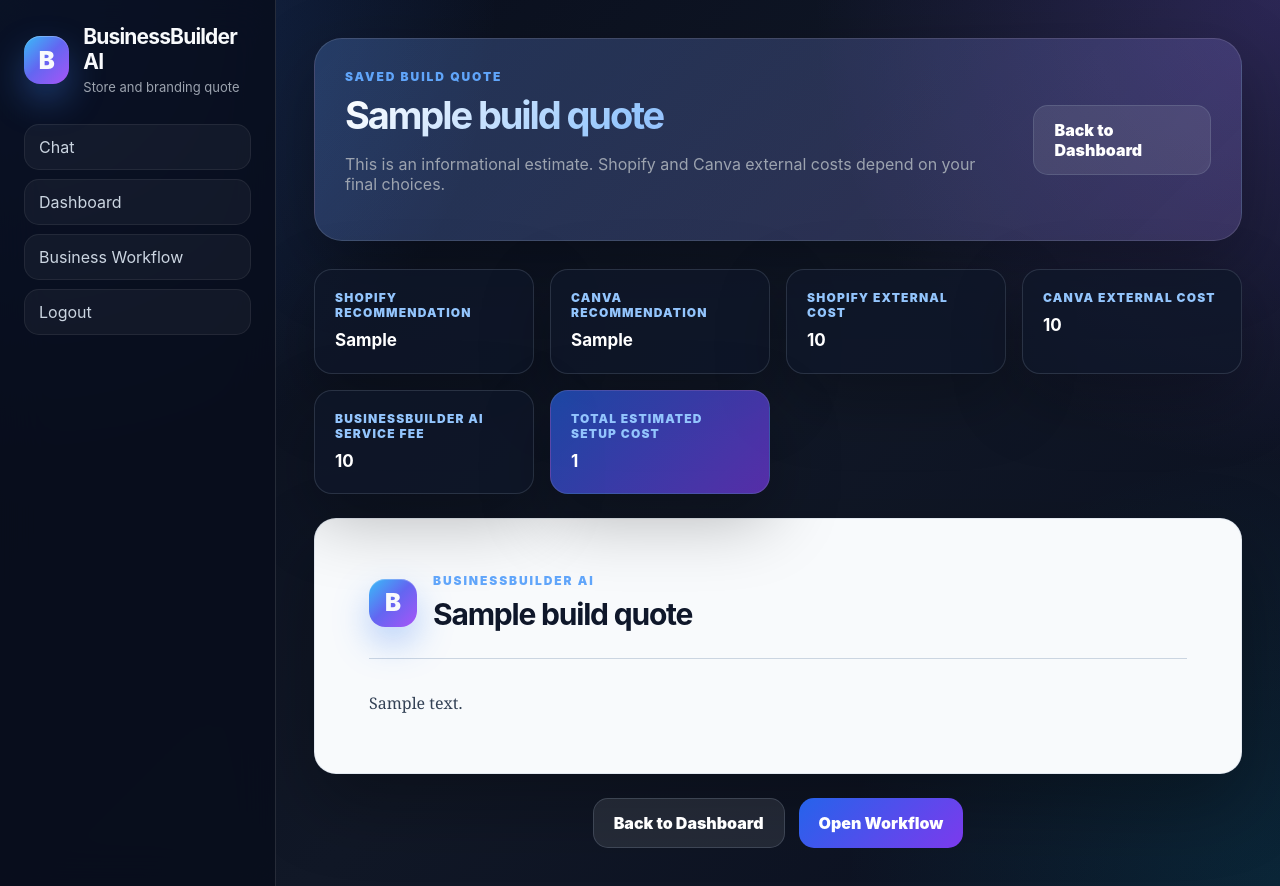
After one commit to olwakhendamse18-commits/businessbuilder-ai, a Flask app: page /build_quote/1 in a window 1280 px wide. The commit adds this page. Run offline with Flask 3, Linux system fonts and the light colour scheme; the visitor is signed in with stand-in values (Sample User, id 1); a database or web service that is not in the repository returns one stand-in record (values such as "Sample title"); some libraries are stand-ins or nearby versions.

Commit message:
Add store and branding quote feature

```diff
--- a/app.py
+++ b/app.py
@@ -166,6 +166,21 @@ def init_db():
             id {id_type},
             user_id INTEGER NOT NULL,
             title TEXT NOT NULL,
+            content TEXT NOT NULL
+        )
+    """)
+
+    cur.execute(f"""
+        CREATE TABLE IF NOT EXISTS build_quotes (
+            id {id_type},
+            user_id INTEGER NOT NULL,
+            title TEXT NOT NULL,
+            shopify_plan TEXT NOT NULL,
+            canva_plan TEXT NOT NULL,
+            estimated_shopify_cost TEXT NOT NULL,
+            estimated_canva_cost TEXT NOT NULL,
+            service_fee TEXT NOT NULL,
+            total_estimate TEXT NOT NULL,
             content TEXT NOT NULL
         )
     """)
@@ -800,6 +815,136 @@ def get_shopify_plan(user_id, plan_id):
     return plan
 
 
+def save_build_quote(
+    user_id,
+    title,
+    shopify_plan,
+    canva_plan,
+    estimated_shopify_cost,
+    estimated_canva_cost,
+    service_fee,
+    total_estimate,
+    content
+):
+    conn = db()
+    cur = conn.cursor()
+
+    if using_postgres():
+        cur.execute(
+            """
+            INSERT INTO build_quotes (
+                user_id,
+                title,
+                shopify_plan,
+                canva_plan,
+                estimated_shopify_cost,
+                estimated_canva_cost,
+                service_fee,
+                total_estimate,
+                content
+            )
+            VALUES (%s, %s, %s, %s, %s, %s, %s, %s, %s)
+            RETURNING id
+            """,
+            (
+                user_id,
+                title,
+                shopify_plan,
+                canva_plan,
+                estimated_shopify_cost,
+                estimated_canva_cost,
+                service_fee,
+                total_estimate,
+                content
+            )
+        )
+        quote_id = cur.fetchone()[0]
+    else:
+        cur.execute(
+            """
+            INSERT INTO build_quotes (
+                user_id,
+                title,
+                shopify_plan,
+                canva_plan,
+                estimated_shopify_cost,
+                estimated_canva_cost,
+                service_fee,
+                total_estimate,
+                content
+            )
+            VALUES (?, ?, ?, ?, ?, ?, ?, ?, ?)
+            """,
+            (
+                user_id,
+                title,
+                shopify_plan,
+                canva_plan,
+                estimated_shopify_cost,
+                estimated_canva_cost,
+                service_fee,
+                total_estimate,
+                content
+            )
+        )
+        quote_id = cur.lastrowid
+
+    conn.commit()
+    conn.close()
+
+    return quote_id
+
+
+def get_build_quotes(user_id):
+    conn = db()
+    cur = conn.cursor()
+
+    cur.execute(
+        sql("""
+            SELECT id, title, content
+            FROM build_quotes
+            WHERE user_id = ?
+            ORDER BY id DESC
+        """),
+        (user_id,)
+    )
+
+    quotes = cur.fetchall()
+    conn.close()
+
+    return quotes
+
+
+def get_build_quote(user_id, quote_id):
+    conn = db()
+    cur = conn.cursor()
+
+    cur.execute(
+        sql("""
+            SELECT
+                id,
+                title,
+                shopify_plan,
+                canva_plan,
+                estimated_shopify_cost,
+                estimated_canva_cost,
+                service_fee,
+                total_estimate,
+                content
+            FROM build_quotes
+            WHERE id = ?
+            AND user_id = ?
+            LIMIT 1
+        """),
+        (quote_id, user_id)
+    )
+
+    quote = cur.fetchone()
+    conn.close()
+
+    return quote
+
+
 def create_business_plan_pdf(title, content):
     pdf_buffer = BytesIO()
     document = SimpleDocTemplate(
@@ -983,6 +1128,7 @@ def dashboard():
     latest_payment = get_latest_payment(user_id)
     business_plans = get_business_plans(user_id)
     shopify_plans = get_shopify_plans(user_id)
+    build_quotes = get_build_quotes(user_id)
 
     return render_template(
         "dashboard.html",
@@ -990,7 +1136,8 @@ def dashboard():
         paid=paid,
         latest_payment=latest_payment,
         business_plans=business_plans,
-        shopify_plans=shopify_plans
+        shopify_plans=shopify_plans,
+        build_quotes=build_quotes
     )
 
 
@@ -1053,6 +1200,25 @@ def shopify_plan(plan_id):
     return render_template(
         "shopify_plan.html",
         plan=plan
+    )
+
+
+@app.route("/build_quote/<int:quote_id>")
+def build_quote(quote_id):
+    if "user_id" not in session:
+        return redirect("/login")
+
+    quote = get_build_quote(
+        session["user_id"],
+        quote_id
+    )
+
+    if not quote:
+        return redirect("/dashboard")
+
+    return render_template(
+        "build_quote.html",
+        quote=quote
     )
 
 
@@ -1491,6 +1657,98 @@ User workflow answers:
     )
 
     return redirect(f"/shopify_plan/{plan_id}")
+
+
+@app.route("/generate_build_quote")
+def generate_build_quote():
+    if "user_id" not in session:
+        return redirect("/login")
+
+    user_id = session["user_id"]
+
+    if not user_has_paid(user_id):
+        return redirect("/dashboard")
+
+    answers = get_all_workflow_answers(user_id)
+
+    if not answers:
+        return redirect("/business_workflow?quote_error=no_answers")
+
+    workflow_text = ""
+
+    for step_number, step_name, answer in answers:
+        workflow_text += f"""
+Step {step_number}: {step_name}
+Answer:
+{answer}
+
+"""
+
+    shopify_plan = "Recommended Shopify plan based on the store requirements"
+    canva_plan = "Recommended Canva plan based on the branding requirements"
+    estimated_shopify_cost = "Depends on Shopify plan, domain, apps, and theme"
+    estimated_canva_cost = "Depends on Canva plan and premium assets"
+    service_fee = "R499"
+    total_estimate = "R499 + Shopify/Canva external costs"
+
+    prompt = f"""
+Create a professional Store + Branding Build Quote using the user's saved workflow answers.
+This is an informational estimate only. Do not claim that Shopify or Canva APIs are connected.
+Do not claim that external Shopify or Canva costs will be charged.
+Explain that external costs depend on the user's final choices.
+
+The quote must include:
+
+1. Store Build Summary
+2. Shopify Setup Items
+3. Canva Branding Items
+4. Recommended Shopify Plan
+5. Recommended Canva Plan
+6. Estimated Shopify External Cost
+7. Estimated Canva External Cost
+8. BusinessBuilder AI Service Fee
+9. Total Estimated Setup Cost
+10. What Happens After Approval
+
+Use these exact placeholder estimates:
+- Estimated Shopify external cost: {estimated_shopify_cost}
+- Estimated Canva external cost: {estimated_canva_cost}
+- BusinessBuilder AI service fee: {service_fee}
+- Total estimated setup cost: {total_estimate}
+
+User workflow answers:
+{workflow_text}
+"""
+
+    response = client.chat.completions.create(
+        model="gpt-4.1-mini",
+        messages=[
+            {
+                "role": "system",
+                "content": SYSTEM_PROMPT
+            },
+            {
+                "role": "user",
+                "content": prompt
+            }
+        ]
+    )
+
+    quote_content = response.choices[0].message.content
+
+    quote_id = save_build_quote(
+        user_id,
+        "Store + Branding Build Quote",
+        shopify_plan,
+        canva_plan,
+        estimated_shopify_cost,
+        estimated_canva_cost,
+        service_fee,
+        total_estimate,
+        quote_content
+    )
+
+    return redirect(f"/build_quote/{quote_id}")
 
 
 # -----------------------------
--- a/static/style.css
+++ b/static/style.css
@@ -726,6 +726,42 @@ a {
     letter-spacing: -0.04em;
 }
 
+.quote-summary-grid {
+    display: grid;
+    grid-template-columns: repeat(auto-fit, minmax(220px, 1fr));
+    gap: 16px;
+    max-width: 980px;
+    margin: 0 auto 24px;
+}
+
+.quote-summary-card {
+    padding: 20px;
+    border-radius: 18px;
+    background: rgba(15, 23, 42, 0.76);
+    border: 1px solid rgba(148, 163, 184, 0.2);
+    box-shadow: var(--shadow);
+}
+
+.quote-summary-card p {
+    margin: 0 0 8px;
+    color: #93c5fd;
+    font-size: 12px;
+    font-weight: 900;
+    letter-spacing: 0.1em;
+    text-transform: uppercase;
+}
+
+.quote-summary-card h3 {
+    margin: 0;
+    color: white;
+    font-size: 17px;
+    line-height: 1.45;
+}
+
+.quote-total {
+    background: linear-gradient(135deg, rgba(37, 99, 235, 0.65), rgba(124, 58, 237, 0.65));
+}
+
 .plan-actions {
     display: flex;
     justify-content: center;
--- /dev/null
+++ b/templates/build_quote.html
@@ -0,0 +1,96 @@
+<!DOCTYPE html>
+<html>
+<head>
+    <meta name="viewport" content="width=device-width, initial-scale=1.0">
+    <title>Store + Branding Build Quote - BusinessBuilder AI</title>
+    <link rel="stylesheet" href="/static/style.css">
+</head>
+
+<body>
+
+<div class="dashboard">
+
+    <aside class="sidebar">
+
+        <div class="brand">
+            <div class="brand-logo">B</div>
+            <div>
+                <h2>BusinessBuilder AI</h2>
+                <p>Store and branding quote</p>
+            </div>
+        </div>
+
+        <a href="/">Chat</a>
+        <a href="/dashboard">Dashboard</a>
+        <a href="/business_workflow">Business Workflow</a>
+        <a href="/logout">Logout</a>
+
+    </aside>
+
+    <main class="dashboard-main">
+
+        <div class="dashboard-header plan-header">
+            <div>
+                <p class="eyebrow">Saved Build Quote</p>
+                <h1>{{ quote[1] }}</h1>
+                <p>This is an informational estimate. Shopify and Canva external costs depend on your final choices.</p>
+            </div>
+
+            <a href="/dashboard" class="secondary-button">Back to Dashboard</a>
+        </div>
+
+        <section class="quote-summary-grid">
+            <div class="quote-summary-card">
+                <p>Shopify Recommendation</p>
+                <h3>{{ quote[2] }}</h3>
+            </div>
+
+            <div class="quote-summary-card">
+                <p>Canva Recommendation</p>
+                <h3>{{ quote[3] }}</h3>
+            </div>
+
+            <div class="quote-summary-card">
+                <p>Shopify External Cost</p>
+                <h3>{{ quote[4] }}</h3>
+            </div>
+
+            <div class="quote-summary-card">
+                <p>Canva External Cost</p>
+                <h3>{{ quote[5] }}</h3>
+            </div>
+
+            <div class="quote-summary-card">
+                <p>BusinessBuilder AI Service Fee</p>
+                <h3>{{ quote[6] }}</h3>
+            </div>
+
+            <div class="quote-summary-card quote-total">
+                <p>Total Estimated Setup Cost</p>
+                <h3>{{ quote[7] }}</h3>
+            </div>
+        </section>
+
+        <section class="business-plan-document">
+            <div class="business-plan-document-header">
+                <div class="brand-logo">B</div>
+                <div>
+                    <p class="eyebrow">BusinessBuilder AI</p>
+                    <h2>{{ quote[1] }}</h2>
+                </div>
+            </div>
+
+            <div class="business-plan-output">{{ quote[8] }}</div>
+        </section>
+
+        <div class="plan-actions">
+            <a href="/dashboard" class="secondary-button">Back to Dashboard</a>
+            <a href="/business_workflow" class="primary-button">Open Workflow</a>
+        </div>
+
+    </main>
+
+</div>
+
+</body>
+</html>
```
Also changed, not shown: templates/business_workflow.html (+10 -0 lines), templates/dashboard.html (+30 -0 lines).
